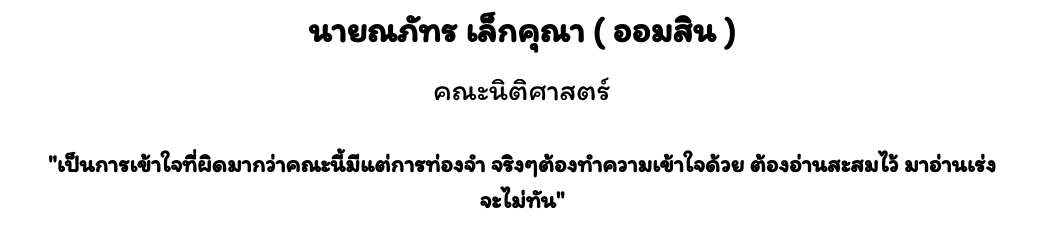
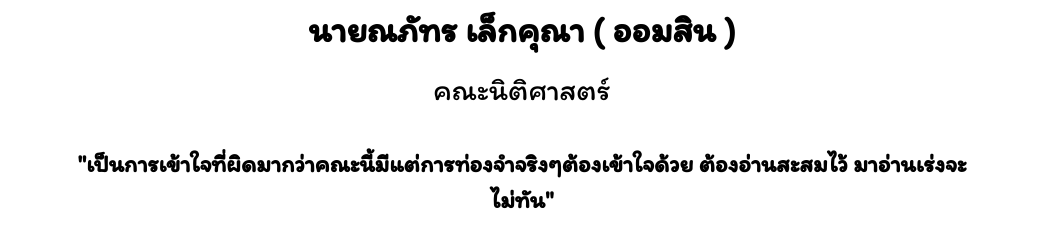
Before and after one commit to impalmn/16Inspirations-aomsin, a plain HTML site: page index.html in a window 1280 px wide. Shown: the part 999-1238 px from the top of the page, without its empty margins (118-1161 px from the left). Drawn offline with nearby package versions, Linux system fonts and the light colour scheme.

Commit message:
Update index.html

```diff
--- a/index.html
+++ b/index.html
@@ -48,7 +48,7 @@ h2,h3,h4,h5,h6,p {font-family: "Itim", sans-serif}
   <!-- ???? -->
   <div class="w3-container w3-center">
 
-  <p class="w3-xlarge">"เป็นการเข้าใจที่ผิดมากว่าคณะนี้มีแต่การท่องจำ จริงๆต้องทำความเข้าใจด้วย ต้องอ่านสะสมไว้ มาอ่านเร่งจะไม่ทัน"</p>
+  <p class="w3-xlarge">"เป็นการเข้าใจที่ผิดมากว่าคณะนี้มีแต่การท่องจำจริงๆต้องเข้าใจด้วย ต้องอ่านสะสมไว้ มาอ่านเร่งจะไม่ทัน"</p>
 </div>
 
   <!-- bar -->
```
